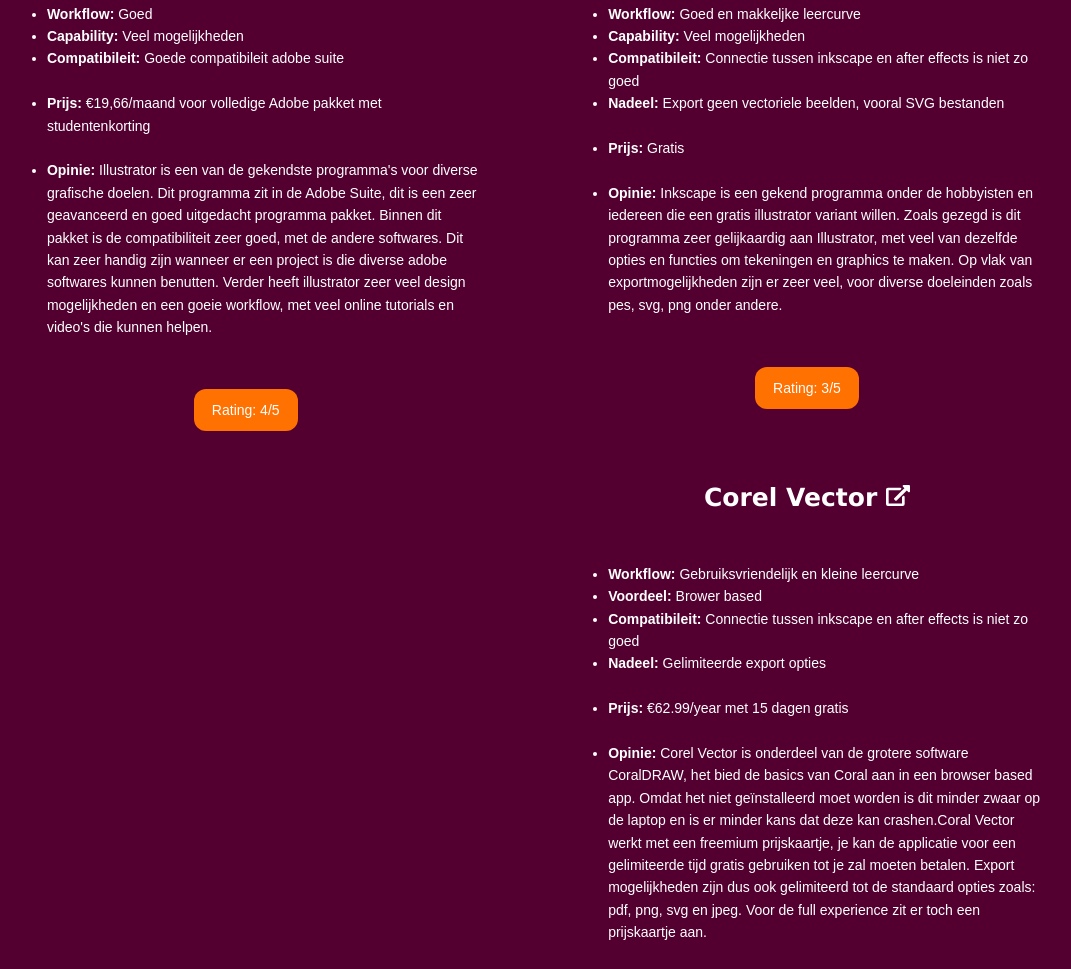
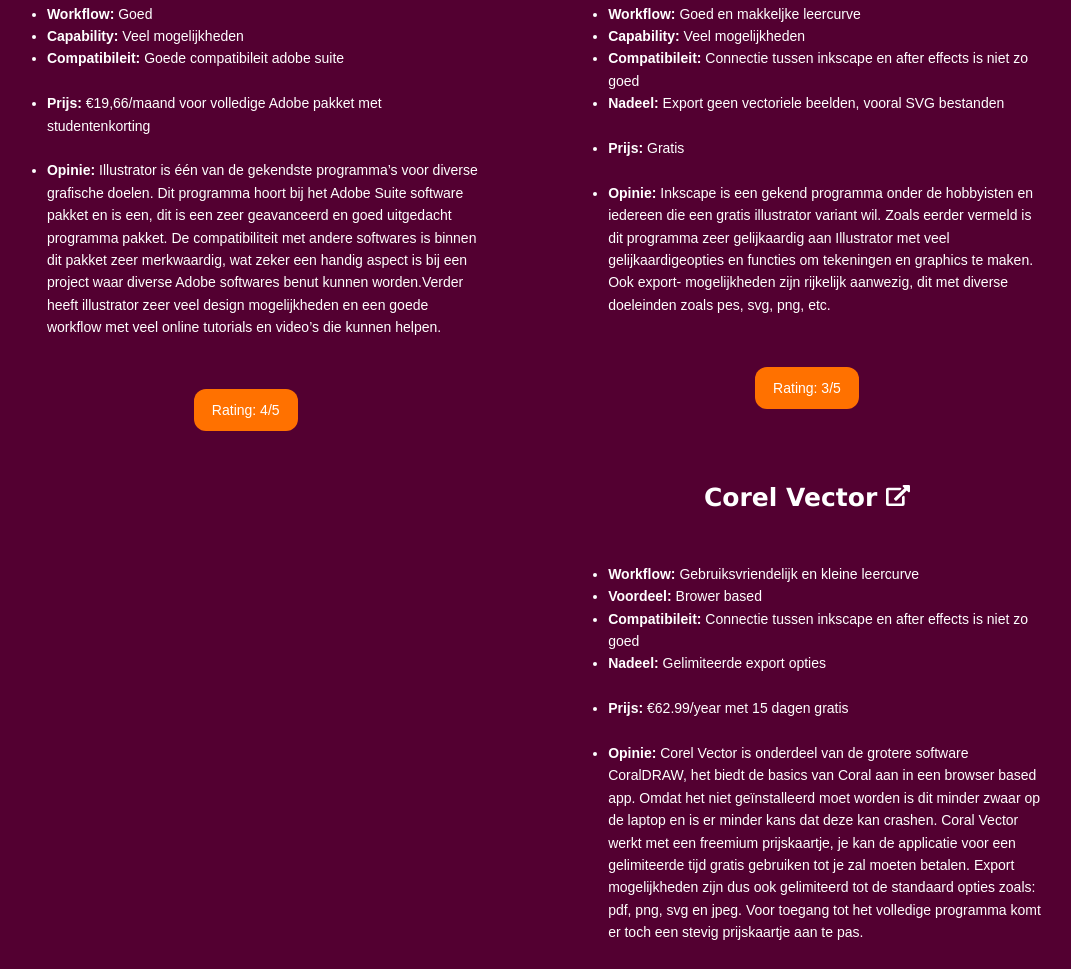
Before and after one commit to SophieMoerman1/Final_Work, a website: page front/onderzoek.html in a window 1280 px wide. Shown: the part 2136-3105 px from the top of the page, without its empty margins (115-1186 px from the left). Drawn offline with Linux system fonts and the light colour scheme; a web font is replaced by a local one.

Commit message:
tekst aanpassen

```diff
--- a/front/onderzoek.html
+++ b/front/onderzoek.html
@@ -115,11 +115,11 @@
                 <br>
                 <li><strong>Prijs:</strong> €19,66/maand voor volledige Adobe pakket met studentenkorting</li>
                 <br>
-                <li><strong>Opinie:</strong> Illustrator is een van de gekendste programma's voor diverse grafische doelen.
-                  Dit programma zit in de Adobe Suite, dit is een zeer geavanceerd en goed uitgedacht programma pakket.
-                  Binnen dit pakket is de compatibiliteit zeer goed, met de andere softwares. Dit kan zeer handig zijn
-                  wanneer er een project is die diverse adobe softwares kunnen benutten. Verder heeft illustrator zeer
-                  veel design mogelijkheden en een goeie workflow, met veel online tutorials en video's die kunnen helpen.
+                <li><strong>Opinie:</strong> Illustrator is één van de gekendste programma’s voor diverse grafische doelen.
+                  Dit programma hoort bij het Adobe Suite software pakket en is een, dit is een zeer geavanceerd en goed
+                  uitgedacht programma pakket. De compatibiliteit met andere softwares is binnen dit pakket zeer merkwaardig,
+                  wat zeker een handig aspect is bij een project waar diverse Adobe softwares benut kunnen worden.Verder heeft
+                  illustrator zeer veel design mogelijkheden en een goede workflow met veel online tutorials en video’s die kunnen helpen.
               </li>
               </ul>
               <br>
@@ -139,10 +139,10 @@
                   <br>
                   <li><strong>Prijs:</strong> Gratis</li>
                   <br>
-                  <li><strong>Opinie:</strong> Inkscape is een gekend programma onder de hobbyisten en iedereen die een gratis
-                    illustrator variant willen. Zoals gezegd is dit programma zeer gelijkaardig aan Illustrator, met veel van
-                    dezelfde opties en functies om tekeningen en graphics te maken. Op vlak van exportmogelijkheden zijn er
-                    zeer veel, voor diverse doeleinden zoals pes, svg, png onder andere.</li>
+                  <li><strong>Opinie:</strong> Inkscape is een gekend programma onder de hobbyisten en iedereen die een gratis illustrator variant wil.
+                    Zoals eerder vermeld is dit programma zeer gelijkaardig aan Illustrator met veel gelijkaardigeopties en functies om
+                    tekeningen en graphics te maken. Ook export- mogelijkheden zijn rijkelijk aanwezig, dit met diverse doeleinden zoals pes,
+                    svg, png, etc.</li>
                 </ul>
                 <br>
                 <p id="rating">
@@ -162,12 +162,11 @@
                   <br>
                   <li><strong>Prijs:</strong> €62.99/year met 15 dagen gratis</li>
                   <br>
-                  <li><strong>Opinie:</strong> Corel Vector is onderdeel van de grotere software CoralDRAW, het bied de basics
-                    van Coral aan in een browser based app. Omdat het niet geïnstalleerd moet worden is dit minder zwaar op de
-                    laptop en is er minder kans dat deze kan crashen.Coral Vector werkt met een freemium prijskaartje, je kan de
-                    applicatie voor een gelimiteerde tijd gratis gebruiken tot je zal moeten betalen. Export mogelijkheden zijn
-                    dus ook gelimiteerd tot de standaard opties zoals: pdf, png, svg en jpeg. Voor de full experience zit er toch
-                    een prijskaartje aan.
+                  <li><strong>Opinie:</strong> Corel Vector is onderdeel van de grotere software CoralDRAW, het biedt de basics van Coral aan in een browser based app.
+                    Omdat het niet geïnstalleerd moet worden is dit minder zwaar op de laptop en is er minder kans dat deze kan crashen. Coral Vector werkt met een
+                    freemium prijskaartje, je kan de applicatie voor een gelimiteerde tijd gratis gebruiken tot je zal moeten betalen. Export mogelijkheden zijn dus
+                    ook gelimiteerd tot de standaard opties zoals: pdf, png, svg en jpeg. Voor toegang tot het volledige programma komt er toch een stevig prijskaartje
+                    aan te pas.
 
                    </li>
                 </ul>
@@ -206,9 +205,9 @@
                 <br>
                   <li><strong>Opinie:</strong> After Effects is net als Illustrator een van de standaard softwares
                     die gebruikt wordt bij het maken van motion graphics. Dit programma zit in de Adobe Suite en
-                    is een zeer geavanceerd en uitgedacht programma pakket. De compatibiliteit binnen dit pakket
-                    kan zeer handig zijn wanneer er een project is die diverse adobe softwares kunnen benutten.
-                    Verder heeft After Effects veel eigen effecten, deze geven al heeft veel mogelijkheden, maar
+                    is een zeer geavanceerd en uitgedacht software pakket. De compatibiliteit
+                    kan zeer handig zijn wanneer er een project is die diverse Adobe softwares kan benutten.
+                    Verder heeft After Effects veel eigen effecten en deze geven veel mogelijkheden, maar
                     het aantal add-ons is ook zeer groot en geven dus nog meer mogelijkheden.</li>
               </ul>
               <br>
```
